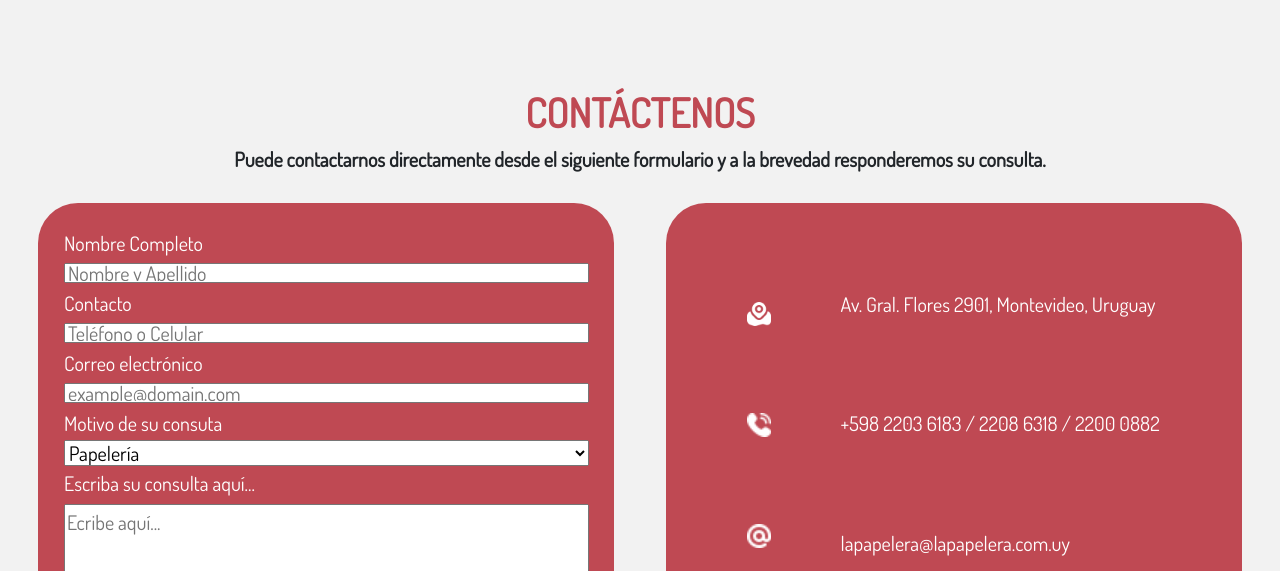
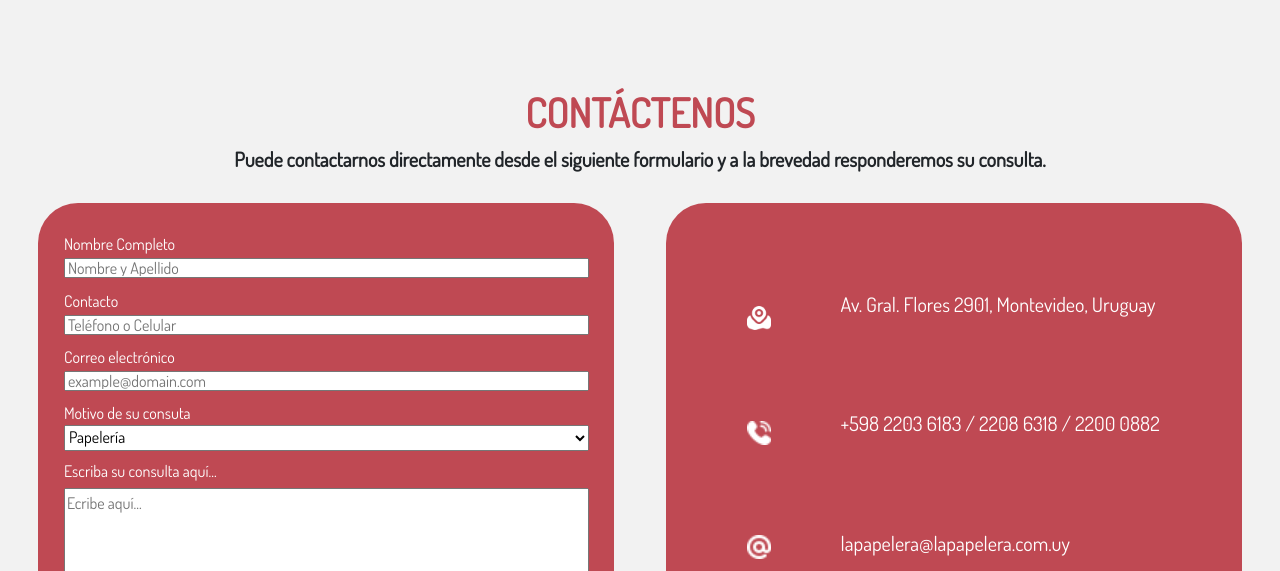
Before and after one commit to knbgproyectos/2daPreentrega_BudeNatalia, a website: page index.html in a window 1280 px wide. Shown: the part 1459-2030 px from the top of the page. Drawn offline with nearby package versions, Linux system fonts and the light colour scheme; files whose address does not match are found by name.

Commit message:
Nuevas modificaciones en formulario de contacto

```diff
--- a/assets/styles/scss/styles.scss
+++ b/assets/styles/scss/styles.scss
@@ -400,7 +400,7 @@
     width: 100%;
     height: 700px;
     font-family: "Dosis";
-    padding-bottom: 1%;
+    margin-bottom: 10px;
   }
     .contactenos h1 {
     font-size: 40px;
@@ -419,7 +419,7 @@
     flex-direction: row;
     justify-content: space-evenly;
     width: 100%;
-    height: auto;
+    height: 600px;
   }
 
   @media screen and (max-width:480px) {
@@ -453,7 +453,6 @@
   /* ------------------ FORMULARIO DE CONTACTO --------------------*/
   .formBox {
     width: 45%;
-    height: 585px;
     border-radius: 40px;
     padding: 2%;
     margin: 1%;
@@ -462,7 +461,7 @@
     flex-direction: column;
     justify-content: space-around;
     font-family: "Dosis";
-    font-size: 20px;
+    font-size: 16px;
     color: #ffffff;
   }
   #userName {
@@ -511,7 +510,7 @@
         flex-direction: column;
         justify-content: space-around;
         font-family: "Dosis";
-        font-size: 16px;
+        font-size: 14px;
         color: #ffffff;
       }
       .botonesBox {
@@ -525,7 +524,6 @@
   /* ----------------- INFORMACIÓN DE CONTACTO ---------------------*/
   .infoBox {
     width: 45%;
-    height: 585px;
     border-radius: 40px;
     padding: 1%;
     margin: 1%;
```
Also changed, not shown: assets/styles/css/styles.css, 1 other file.
